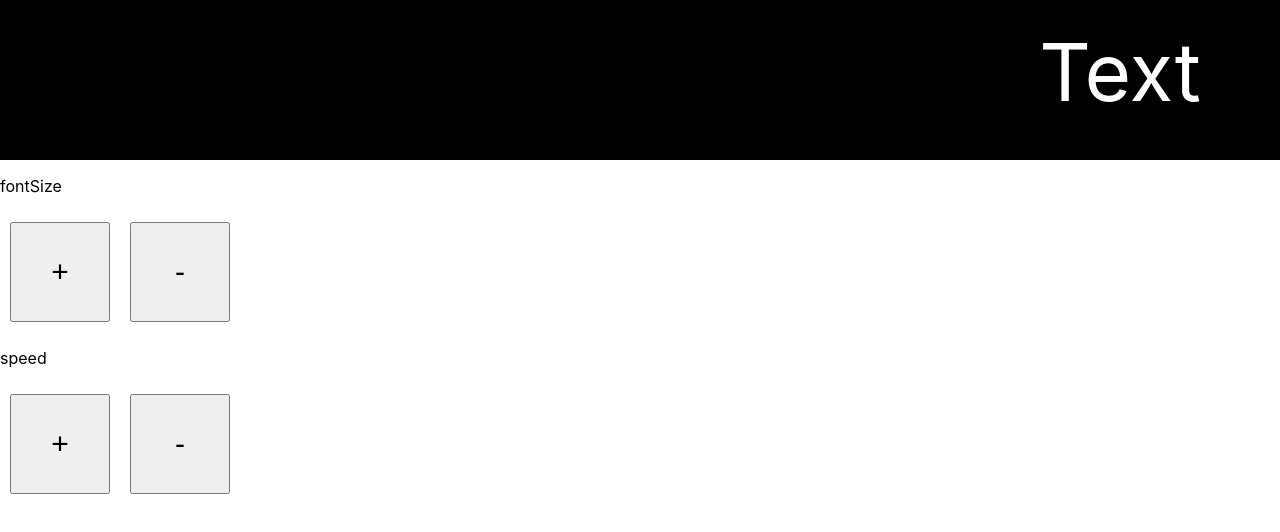
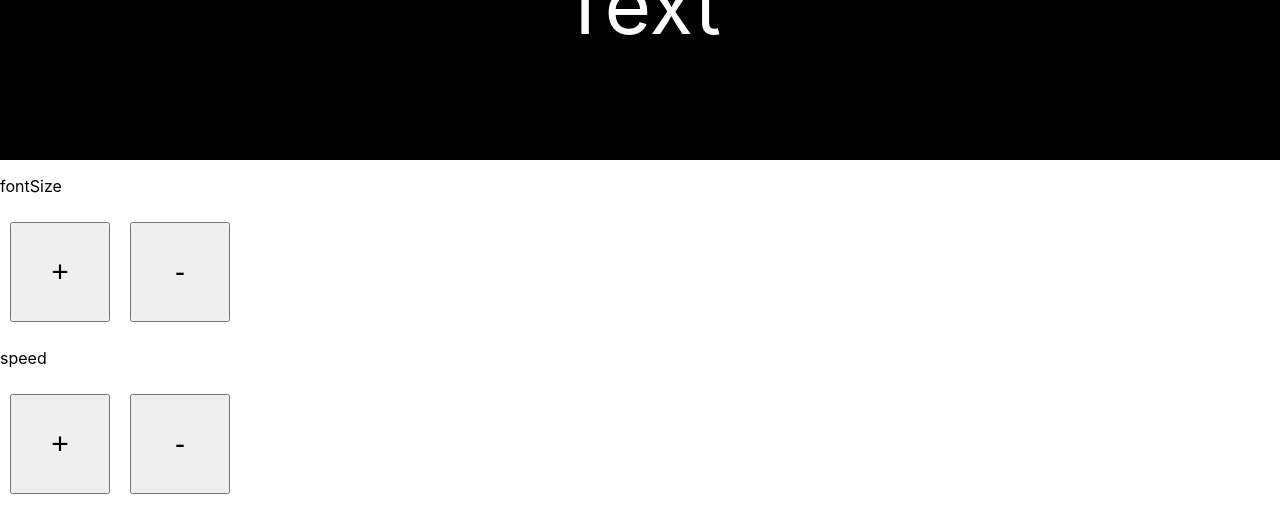
Before and after one commit to enthusapp/esign, a React (Create React App) app: page / in a window 1280 px wide. Shown: the top 532 px of the page. Built offline with nearby package versions, Linux system fonts and the light colour scheme.

Commit message:
responsibility refactoring

```diff
--- a/src/App.js
+++ b/src/App.js
@@ -2,13 +2,16 @@ import React, { Component } from 'react';
 import Player from './components/Player';
 import IncButton from './components/IncButton';
 
-const playerHeight = 10;
+const DEFAULT_PLAYER_HEIGHT = 10;
+const DEFAULT_FONT_SIZE = 5;
 
 class App extends Component {
   constructor(props) {
     super(props);
 
-    const makeState = {};
+    const makeState = {
+      currentAnimation: this.getAnimationList().up,
+    };
 
     this.getIncButtunList().forEach((bt) => {
       const {
@@ -23,16 +26,28 @@ class App extends Component {
 
       const increase = () => {
         const { [name]: prev } = this.state;
+        const newValue = prev < highLimit - 1 ? prev + 1 : highLimit;
         this.setState({
-          [name]: prev < highLimit - 1 ? prev + 1 : highLimit,
+          [name]: newValue,
         });
+        if (name === 'fontSize') {
+          this.setState({
+            currentAnimation: this.getAnimationList(newValue).up,
+          });
+        }
       };
 
       const decrease = () => {
         const { [name]: prev } = this.state;
+        const newValue = prev > lowLimit + 1 ? prev - 1 : lowLimit;
         this.setState({
-          [name]: prev > lowLimit + 1 ? prev - 1 : lowLimit,
+          [name]: newValue,
         });
+        if (name === 'fontSize') {
+          this.setState({
+            currentAnimation: this.getAnimationList(newValue).up,
+          });
+        }
       };
 
       if (reverse) {
@@ -47,11 +62,13 @@ class App extends Component {
     this.state = makeState;
   }
 
+  getDefaultPlayerHeight = () => DEFAULT_PLAYER_HEIGHT;
+
   getIncButtunList = () => [
     {
       id: 0,
       name: 'fontSize',
-      defaultVal: 5,
+      defaultVal: DEFAULT_FONT_SIZE,
       lowLimit: 1,
       highLimit: 100,
       reverse: false,
@@ -66,22 +83,21 @@ class App extends Component {
     },
   ];
 
-  getAnimationList = () => {
-    const fontSize = this.getIncButtunList()[0].defaultVal;
-    const heightMiddle = Math.trunc((playerHeight - fontSize) / 2);
+  getAnimationList = (fontSize = DEFAULT_FONT_SIZE) => {
+    const heightMiddle = (DEFAULT_PLAYER_HEIGHT - fontSize) / 2;
 
     return {
       up: [
-        { transform: `translateY(${playerHeight}rem)` },
+        { transform: `translateY(${DEFAULT_PLAYER_HEIGHT}rem)` },
         { transform: `translateY(${heightMiddle}rem)`, offset: 0.3 },
         { transform: `translateY(${heightMiddle}rem)`, offset: 0.6 },
-        { transform: `translateY(-${playerHeight}rem)` },
+        { transform: `translateY(-${DEFAULT_PLAYER_HEIGHT}rem)` },
       ],
       down: [
-        { transform: `translateY(-${playerHeight}rem)` },
+        { transform: `translateY(-${DEFAULT_PLAYER_HEIGHT}rem)` },
         { transform: `translateY(${heightMiddle}rem)`, offset: 0.3 },
         { transform: `translateY(${heightMiddle}rem)`, offset: 0.6 },
-        { transform: `translateY(${playerHeight}rem)` },
+        { transform: `translateY(${DEFAULT_PLAYER_HEIGHT}rem)` },
       ],
       right: [
         { transform: `translate(-100%, ${heightMiddle}rem)` },
@@ -99,14 +115,15 @@ class App extends Component {
   }
 
   render() {
+    const { currentAnimation } = this.state;
     const playerProps = {
       className: 'player',
       text: 'Text',
       backgroundColor: 'black',
       color: 'white',
-      height: String(playerHeight),
+      height: String(DEFAULT_PLAYER_HEIGHT),
       direction: 'left',
-      animation: this.getAnimationList().right,
+      animation: currentAnimation,
     };
 
     this.getIncButtunList().forEach((bt) => {
```
Also changed, not shown: 1 other file (tests, documents, lock files or other folders).
